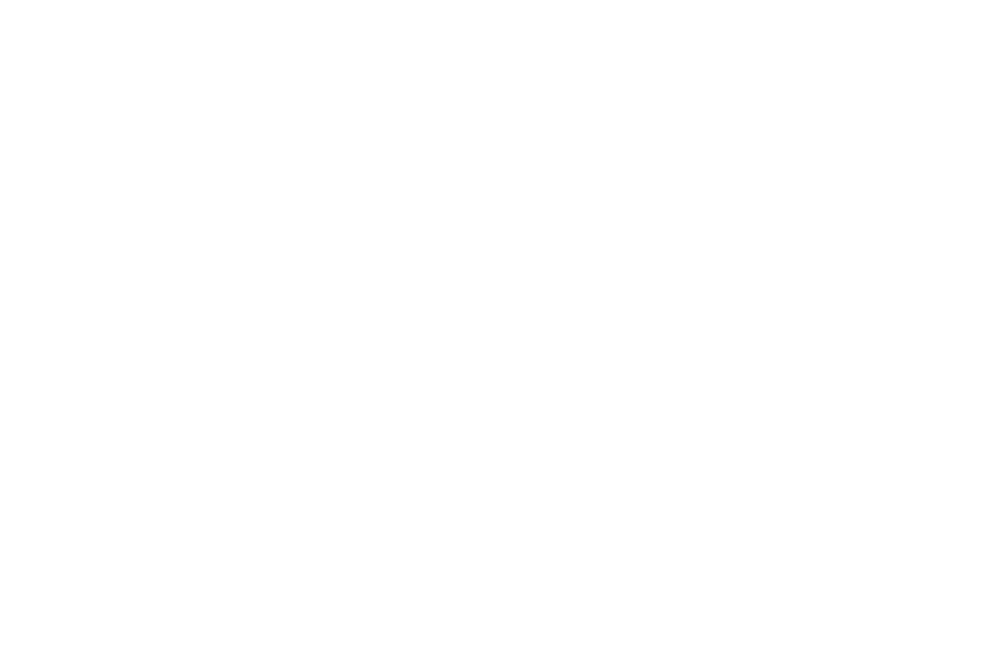
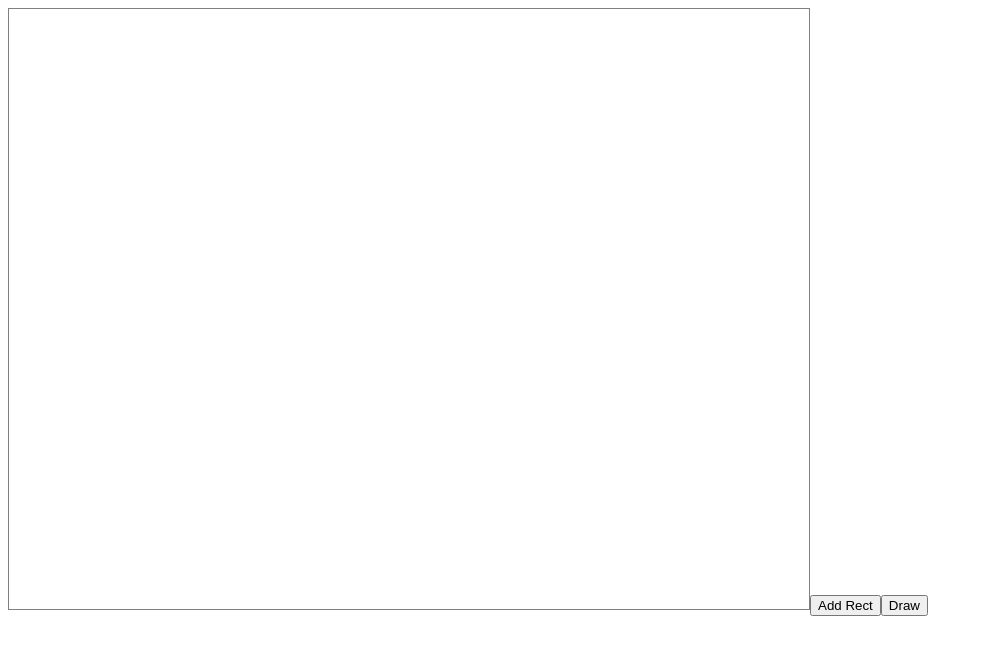
Before and after one commit to earacena/canvas-game-engine, a React (Create React App) app: page / in a window 1280 px wide. Shown: the top 654 px of the page, without its empty margins (0-983 px from the left). Built offline with nearby package versions, Linux system fonts and the light colour scheme.

Commit message:
Implement a canvas with draggable rectangles

```diff
--- a/src/App.tsx
+++ b/src/App.tsx
@@ -1,8 +1,143 @@
-import React from 'react';
+import React, { useState, useEffect, useRef, useCallback } from 'react';
+
+type Rectangle = {
+  id: string,
+  x: number,
+  y: number,
+  w: number,
+  h: number,
+  z: number,
+};
+
+type MouseDownCoordinates = {
+  x: number,
+  y: number,
+}
+
+function isWithinRectangle(rect: Rectangle, x: Number, y: Number): boolean {
+  return (rect.x <= x && x <= rect.x + rect.w) && (rect.y <= y && y <= rect.y + rect.h);
+}
 
 function App() {
+  const canvasRef = useRef<HTMLCanvasElement | null>(null);
+  const canvasCtxRef = useRef<CanvasRenderingContext2D | null>(null);
+
+  const [rects, setRects] = useState<Rectangle[]>([]);
+  const [rectsCount, setRectCount] = useState<number>(0);
+  const [dragTargetId, setDragTargetId] = useState<string | null>(null);
+  const [mouseDown, setMouseDown] = useState<boolean>(false);
+  const [mouseDownPos, setMouseDownPos] = useState<MouseDownCoordinates | null>(null);
+
+  useEffect(() => {
+    if (canvasRef.current) {
+      // Retrieve canvas context
+      canvasCtxRef.current = canvasRef.current.getContext("2d");
+
+      // Set canvas dimensions
+      canvasRef.current.width = 800;
+      canvasRef.current.height = 600;
+    }
+  }, []);
+
+  const draw = useCallback(() => {
+    if (canvasCtxRef.current && canvasRef.current) {
+      // Clear the canvas
+      canvasCtxRef.current.fillStyle = "white";
+      canvasCtxRef.current.fillRect(0,0, canvasRef.current.width, canvasRef.current.height);
+
+     for (let i = 0; i < rects.length; ++i) {
+        const r = rects[i];
+        console.log("drawing", r.id);
+        canvasCtxRef.current.fillStyle = "red";
+        const {x, y, w, h} = r;
+        canvasCtxRef.current.fillRect(x, y, w, h);
+      }
+    }
+  }, [rects]);
+
+  useEffect(() => {
+    draw();
+  }, [draw, rects]);
+
+  const addRect = () => {
+    console.log(`Adding rectangle to:`, rects);
+    setRects(rects.concat({ id: `${rectsCount}`, x: 0, y: 0, w: 100, h: 100, z: rectsCount }))
+    setRectCount((count) => count + 1);
+  };
+
+  const checkClick = (x: number, y: number) => {
+    // Check if coordinate lies within any of the rendered rectangles
+    for (let i = 0; i < rects.length; ++i) {
+      const r = rects[i];
+      if (isWithinRectangle(r, x, y)) {
+        setDragTargetId(r.id);
+        console.log(`drag target: ${dragTargetId}`);
+        setMouseDownPos({x, y});
+        return true;
+      }
+    }
+
+    return false;
+  };
+
+
+  const handleMouseDown = (event: React.MouseEvent<HTMLCanvasElement>) => {
+    console.log('mouse down');
+    if (canvasRef.current) {
+      const x: number = event.nativeEvent.offsetX - canvasRef.current.clientLeft;
+      const y: number = event.nativeEvent.offsetY - canvasRef.current.clientTop;
+      setMouseDown(checkClick(x, y));
+    }
+  };
+
+  const handleMouseMove = (event: React.MouseEvent<HTMLCanvasElement>) => {
+    console.log('mouse move');
+    // Mouse button not being held
+    if (!mouseDown) {
+      return;
+    }
+
+    if (canvasRef.current && mouseDownPos) {
+      const mouseX = event.nativeEvent.offsetX - canvasRef.current.clientLeft;
+      const mouseY = event.nativeEvent.offsetY - canvasRef.current.clientTop;
+      setMouseDownPos({x: mouseX, y: mouseY});
+      if (dragTargetId) {
+        // Update drag target
+        setRects((rects) => {
+          const updatedRects = rects.map((r) => r.id === dragTargetId ? { ...r, x: mouseDownPos.x - (r.w / 2), y: mouseDownPos.y - (r.h / 2) } : r);
+          return updatedRects;
+        });
+
+        draw();
+      }
+    }
+  };
+
+  const handleMouseUp = (event: React.MouseEvent<HTMLCanvasElement>) => {
+    console.log('mouse up');
+    setDragTargetId(null);
+    setMouseDown(false);
+  };
+
+  const handleMouseOut = (event: React.MouseEvent<HTMLCanvasElement>) => {
+    console.log('mouse out');
+    handleMouseUp(event);
+  };
+
   return (
     <div className="App">
+      <canvas
+        id="canvas" ref={canvasRef}
+        onMouseDown={handleMouseDown}
+        onMouseMove={handleMouseMove}
+        onMouseUp={handleMouseUp}
+        onMouseOut={handleMouseOut}
+        style={{
+          border: "1px gray solid"
+        }}
+      />
+      <button onClick={addRect}>Add Rect</button>
+      <button onClick={draw}>Draw</button>
     </div>
   );
 }
```
